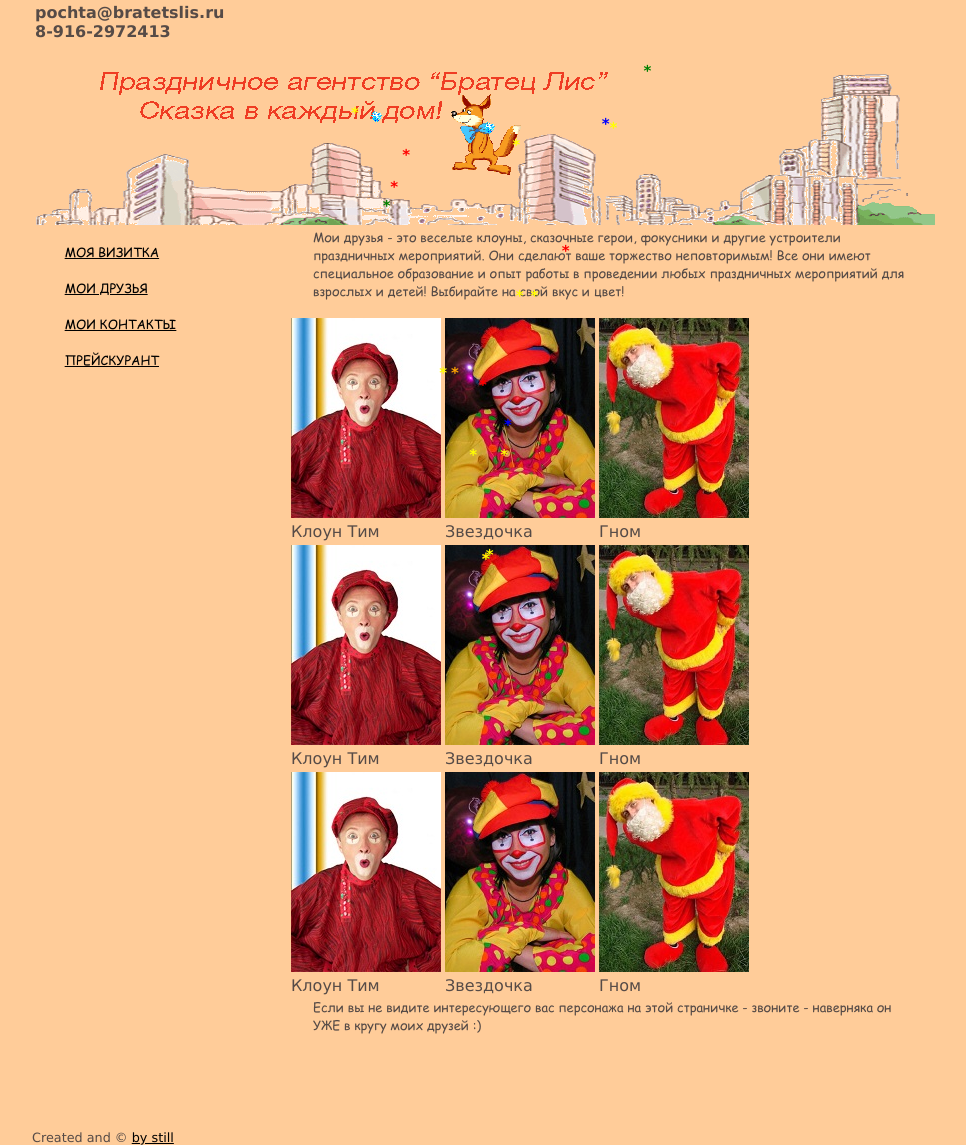
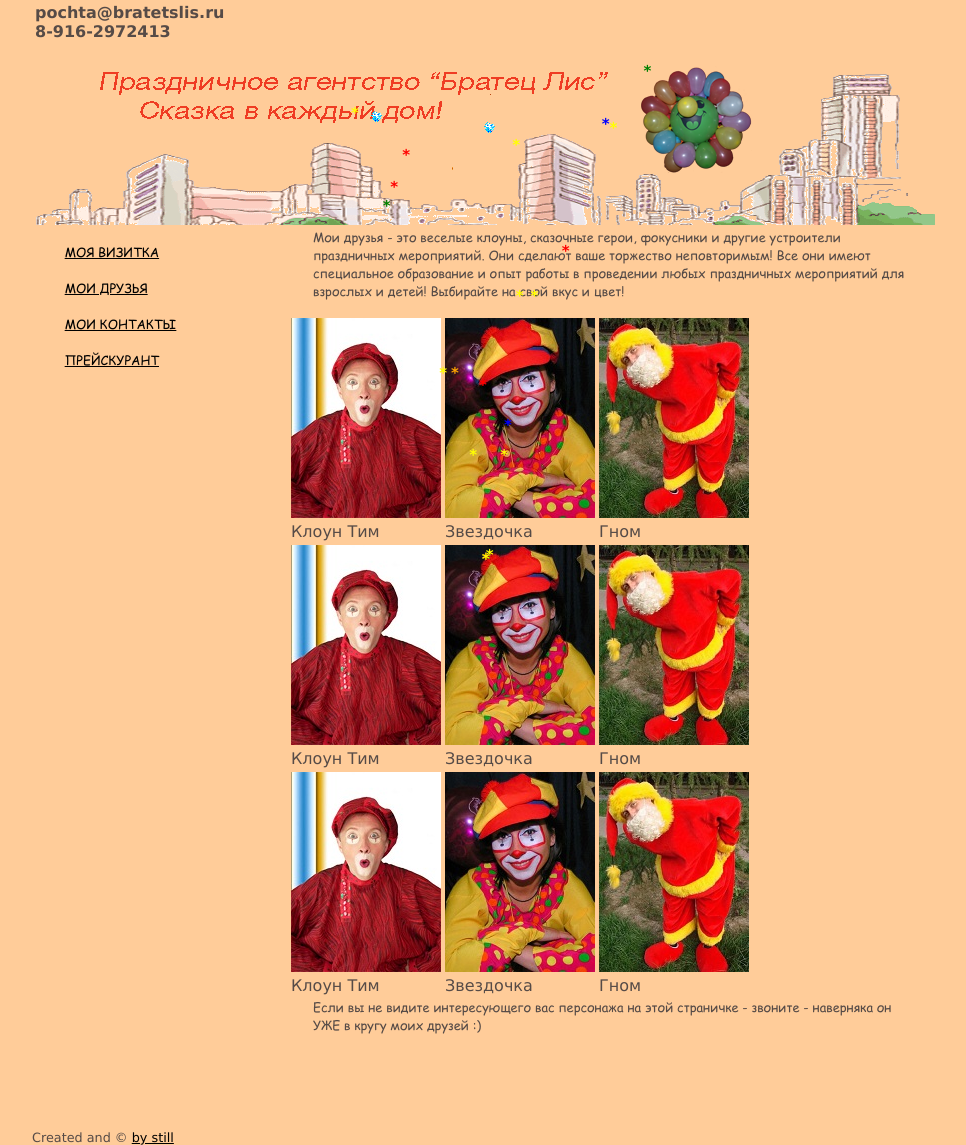
Before and after one commit to bratetslis/Site, a Jekyll site: the page built from index.md, in a window 1280 px wide. Shown: the whole page, without its empty margins (158-1124 px from the left). Built offline with Jekyll 4.4.1, drawn with Linux system fonts in a browser that asks for light colours.

Commit message:
Change header

```diff
--- a/_layouts/type3.html
+++ b/_layouts/type3.html
@@ -41,7 +41,7 @@ function showhint(layerName) { $(layerName).show(); } function hidehint(layerNam
 <tr>
 <td><b>pochta@bratetslis.ru<br/>8-916-2972413</b></td></tr>
 <tr>
-<td><img src="../img/banner2.gif"/></td>
+<td><img src="../img/banner.png"/></td>
 </tr>
 </table>
 
```
Also changed, not shown: img/ball.png (added), img/banner.png (added), 1 other file.
